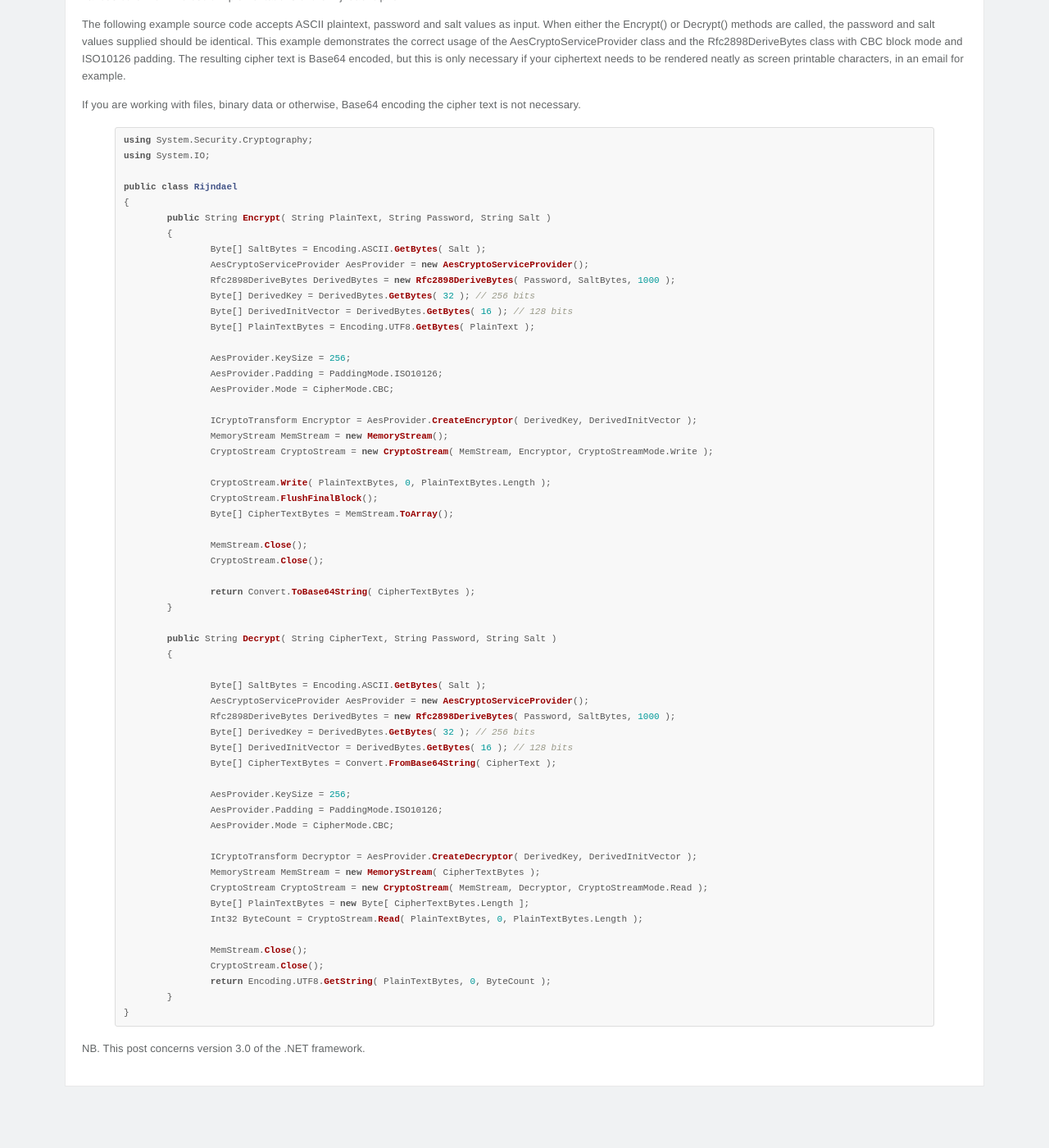
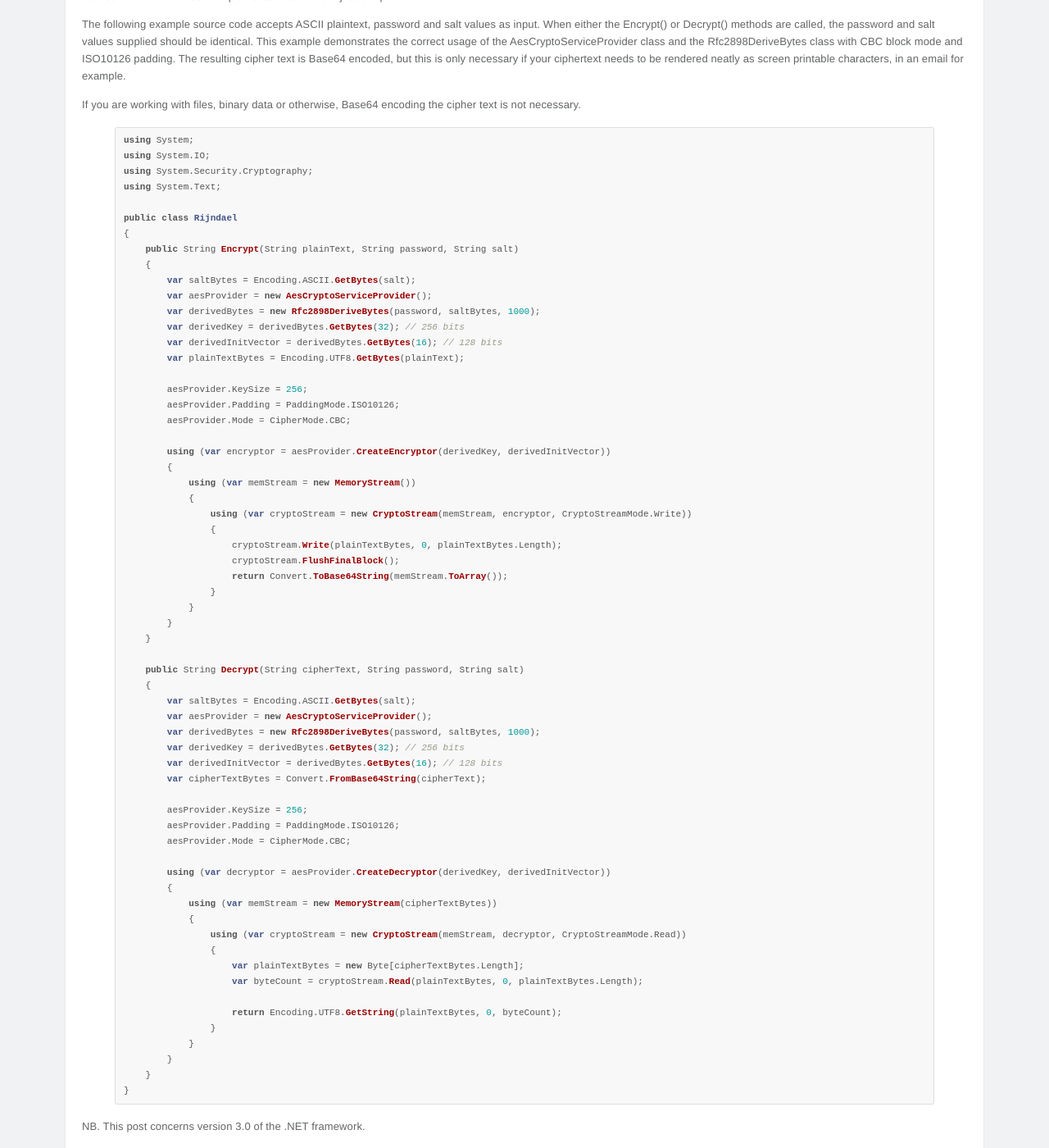
Before and after one commit to pingfu/pingfu.github.io, a Jekyll site: the page built from _posts/2011-02-24-cryptography-and-dotnet.markdown, in a window 1280 px wide and 1400 px high, scrolled down 1470 px. Shown: the whole window at 82% size. Built offline with Jekyll 4.4.1, drawn with Linux system fonts in a browser that asks for light colours; nearby versions of some CDN libraries; Markdown is read by kramdown in place of the engine named in the settings.

Commit message:
updated posts

```diff
--- a/_posts/2011-02-24-cryptography-and-dotnet.markdown
+++ b/_posts/2011-02-24-cryptography-and-dotnet.markdown
@@ -40,62 +40,67 @@ The following example source code accepts ASCII plaintext, password and salt val
 If you are working with files, binary data or otherwise, Base64 encoding the cipher text is not necessary.
 
 {% highlight csharp %}
+using System;
+using System.IO;
 using System.Security.Cryptography;
-using System.IO;
+using System.Text;
 
 public class Rijndael
 {
-	public String Encrypt( String PlainText, String Password, String Salt )
-	{
-		Byte[] SaltBytes = Encoding.ASCII.GetBytes( Salt );
-		AesCryptoServiceProvider AesProvider = new AesCryptoServiceProvider();
-		Rfc2898DeriveBytes DerivedBytes = new Rfc2898DeriveBytes( Password, SaltBytes, 1000 );
-		Byte[] DerivedKey = DerivedBytes.GetBytes( 32 ); // 256 bits
-		Byte[] DerivedInitVector = DerivedBytes.GetBytes( 16 ); // 128 bits
-		Byte[] PlainTextBytes = Encoding.UTF8.GetBytes( PlainText );
+    public String Encrypt(String plainText, String password, String salt)
+    {
+        var saltBytes = Encoding.ASCII.GetBytes(salt);
+        var aesProvider = new AesCryptoServiceProvider();
+        var derivedBytes = new Rfc2898DeriveBytes(password, saltBytes, 1000);
+        var derivedKey = derivedBytes.GetBytes(32); // 256 bits
+        var derivedInitVector = derivedBytes.GetBytes(16); // 128 bits
+        var plainTextBytes = Encoding.UTF8.GetBytes(plainText);
 
-		AesProvider.KeySize = 256;
-		AesProvider.Padding = PaddingMode.ISO10126;
-		AesProvider.Mode = CipherMode.CBC;
+        aesProvider.KeySize = 256;
+        aesProvider.Padding = PaddingMode.ISO10126;
+        aesProvider.Mode = CipherMode.CBC;
 
-		ICryptoTransform Encryptor = AesProvider.CreateEncryptor( DerivedKey, DerivedInitVector );
-		MemoryStream MemStream = new MemoryStream();
-		CryptoStream CryptoStream = new CryptoStream( MemStream, Encryptor, CryptoStreamMode.Write );
+        using (var encryptor = aesProvider.CreateEncryptor(derivedKey, derivedInitVector))
+        {
+            using (var memStream = new MemoryStream())
+            {
+                using (var cryptoStream = new CryptoStream(memStream, encryptor, CryptoStreamMode.Write))
+                {
+                    cryptoStream.Write(plainTextBytes, 0, plainTextBytes.Length);
+                    cryptoStream.FlushFinalBlock();
+                    return Convert.ToBase64String(memStream.ToArray());
+                }
+            }
+        }
+    }
 
-		CryptoStream.Write( PlainTextBytes, 0, PlainTextBytes.Length );
-		CryptoStream.FlushFinalBlock();
-		Byte[] CipherTextBytes = MemStream.ToArray();
+    public String Decrypt(String cipherText, String password, String salt)
+    {
+        var saltBytes = Encoding.ASCII.GetBytes(salt);
+        var aesProvider = new AesCryptoServiceProvider();
+        var derivedBytes = new Rfc2898DeriveBytes(password, saltBytes, 1000);
+        var derivedKey = derivedBytes.GetBytes(32); // 256 bits
+        var derivedInitVector = derivedBytes.GetBytes(16); // 128 bits
+        var cipherTextBytes = Convert.FromBase64String(cipherText);
 
-		MemStream.Close();
-		CryptoStream.Close();
+        aesProvider.KeySize = 256;
+        aesProvider.Padding = PaddingMode.ISO10126;
+        aesProvider.Mode = CipherMode.CBC;
 
-		return Convert.ToBase64String( CipherTextBytes );
-	}
+        using (var decryptor = aesProvider.CreateDecryptor(derivedKey, derivedInitVector))
+        {
+            using (var memStream = new MemoryStream(cipherTextBytes))
+            {
+                using (var cryptoStream = new CryptoStream(memStream, decryptor, CryptoStreamMode.Read))
+                {
+                    var plainTextBytes = new Byte[cipherTextBytes.Length];
+                    var byteCount = cryptoStream.Read(plainTextBytes, 0, plainTextBytes.Length);
 
-	public String Decrypt( String CipherText, String Password, String Salt )
-	{
-
-		Byte[] SaltBytes = Encoding.ASCII.GetBytes( Salt );
-		AesCryptoServiceProvider AesProvider = new AesCryptoServiceProvider();
-		Rfc2898DeriveBytes DerivedBytes = new Rfc2898DeriveBytes( Password, SaltBytes, 1000 );
-		Byte[] DerivedKey = DerivedBytes.GetBytes( 32 ); // 256 bits
-		Byte[] DerivedInitVector = DerivedBytes.GetBytes( 16 ); // 128 bits
-		Byte[] CipherTextBytes = Convert.FromBase64String( CipherText );
-
-		AesProvider.KeySize = 256;
-		AesProvider.Padding = PaddingMode.ISO10126;
-		AesProvider.Mode = CipherMode.CBC;
-
-		ICryptoTransform Decryptor = AesProvider.CreateDecryptor( DerivedKey, DerivedInitVector );
-		MemoryStream MemStream = new MemoryStream( CipherTextBytes );
-		CryptoStream CryptoStream = new CryptoStream( MemStream, Decryptor, CryptoStreamMode.Read );
-		Byte[] PlainTextBytes = new Byte[ CipherTextBytes.Length ];
-		Int32 ByteCount = CryptoStream.Read( PlainTextBytes, 0, PlainTextBytes.Length );
-
-		MemStream.Close();
-		CryptoStream.Close();
-		return Encoding.UTF8.GetString( PlainTextBytes, 0, ByteCount );
-	}
+                    return Encoding.UTF8.GetString(plainTextBytes, 0, byteCount);
+                }
+            }
+        }
+    }
 }
 {% endhighlight %}
 
```
